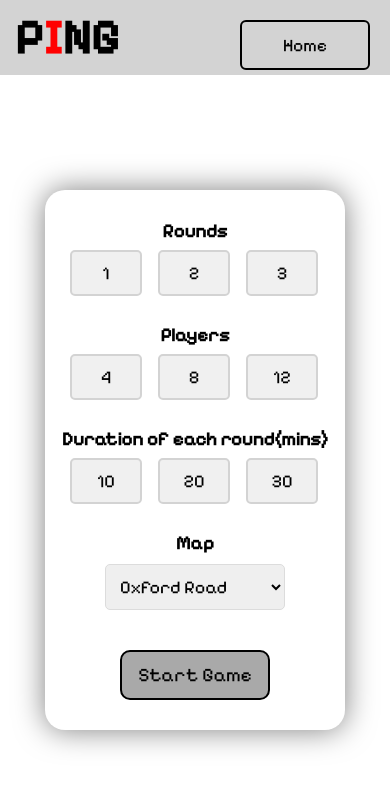
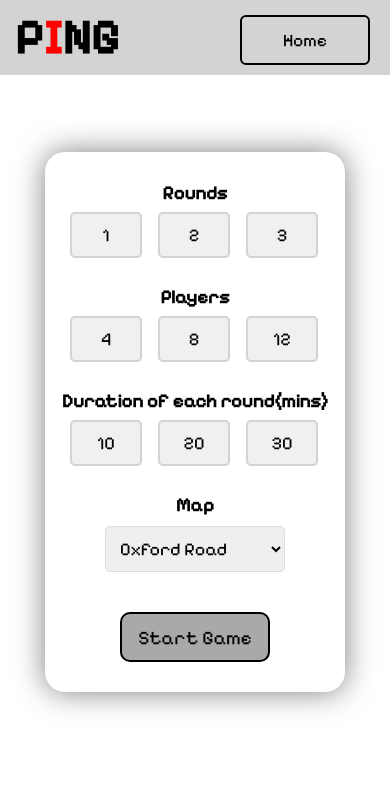
Before and after one commit to mortemn/Ping, a Next.js app in the folder frontend/: page /roomPage2 in a window 390 px wide. Shown: the top 788 px of the page. Built offline with nearby package versions, Linux system fonts and the light colour scheme.

Commit message:
Update responsive design

```diff
--- a/frontend/src/app/roomPage2/page.module.css
+++ b/frontend/src/app/roomPage2/page.module.css
@@ -16,7 +16,6 @@
     font-size: 1.1em;
     color: black;
     font-weight: 500;
-    margin-left: 720px;
     transition: .5s;
 }
 
@@ -29,6 +28,8 @@
     position: relative;
     width: 500px;
     height: 540px;
+    margin-top: 75px;
+    margin-bottom: 150px;
     background: transparent;
     border: 1px solid rgba(255, 255, 255, 0);
     border-radius: 20px;
@@ -128,12 +129,14 @@
 
     .navigation .btnhome {
         position: absolute;
-        top: 20px;
+        top: 15px;
         right: 20px;
     }
 
     .wrapper {
         width: 300px;
+        margin-left: 10%;
+        margin-right: 10%;
     }
 
     .radio_label {
@@ -144,3 +147,9 @@
         width: 10em;
     }
 }
+
+@media screen and (max-width: 332px) {
+    .radio_label {
+        font-size: 17px;
+    }
+}
```
